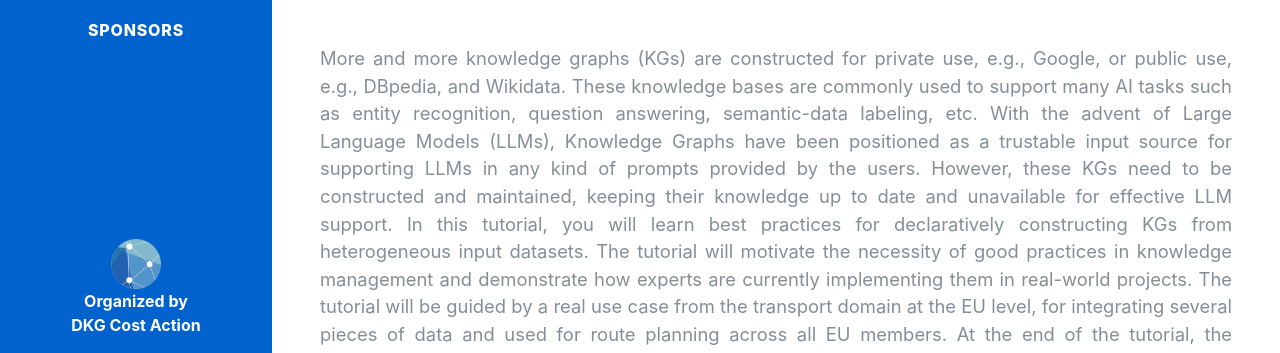
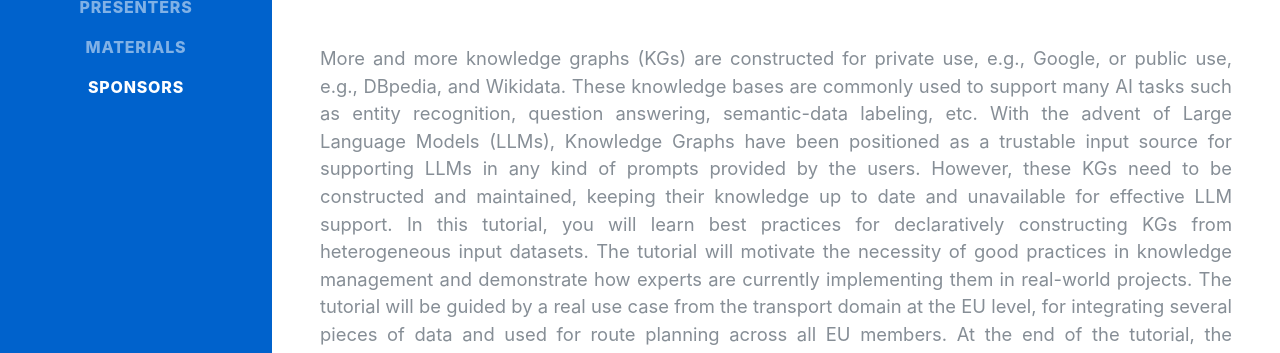
Before and after one commit to kg-construct/tutorials, a plain HTML site: page ecai2024/index.html in a window 1280 px wide. Shown: the part 439-792 px from the top of the page. Drawn offline with Linux system fonts and the light colour scheme; a web font is replaced by a local one.

Commit message:
removing dkg icon

```diff
--- a/ecai2024/index.html
+++ b/ecai2024/index.html
@@ -85,11 +85,6 @@
             <a class="nav-link js-scroll-trigger" href="#sponsors">Sponsors</a>
           </li>
         </ul>
-      </div>
-      <div style="color: white">
-        <a href="https://cost-dkg.eu/">
-        <img src="static/img/resources/dkg.png" width="50px" />
-        <p style="color: white"><strong>Organized by <br>DKG Cost Action</strong></p></a>
       </div>
     </nav>
 
```
